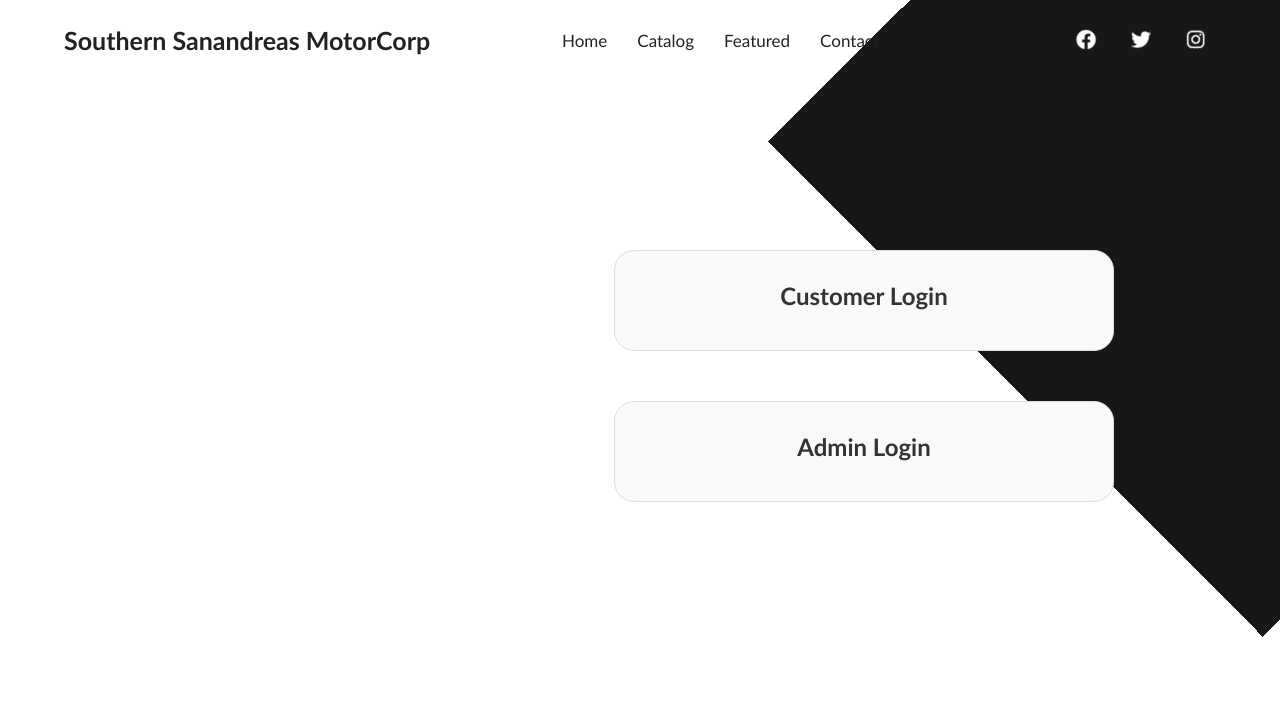
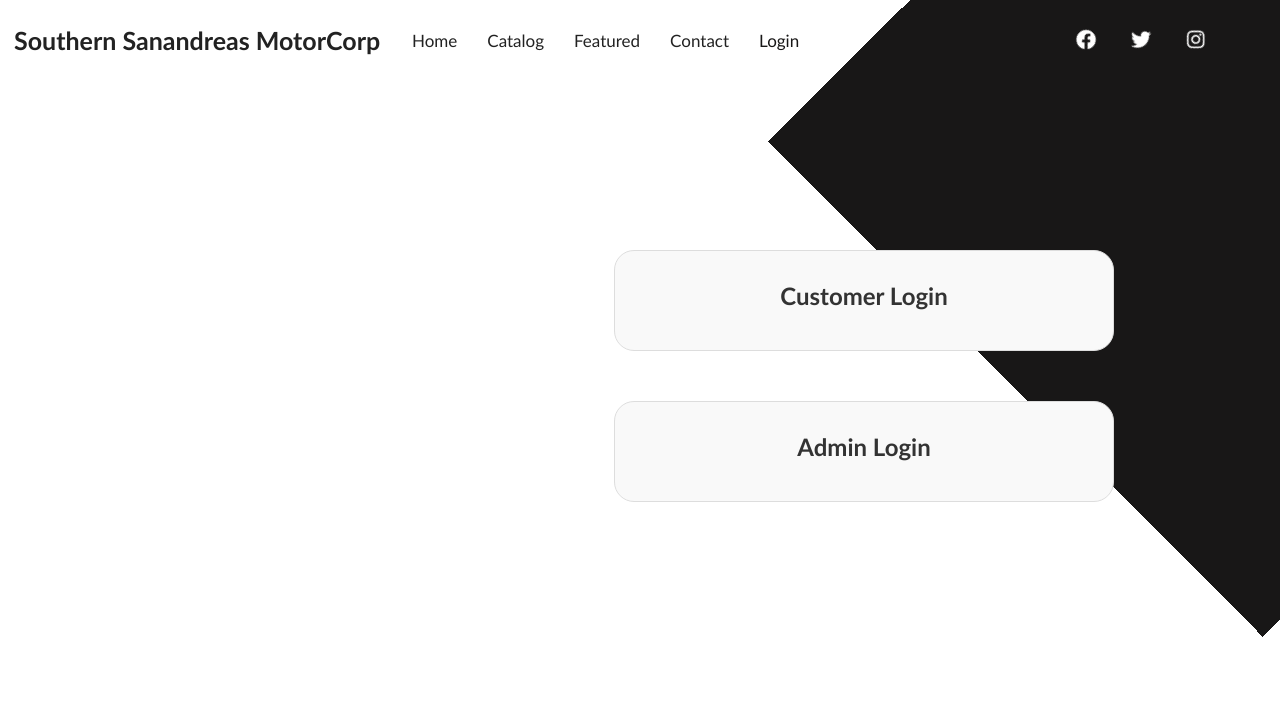
Before and after one commit to Bhavesh-Kapur/Car-Showroom-Management-System, a Django app: page /login in a window 1280 px wide; the page is wider, and only the part inside the window is pictured. Shown: the top 721 px of that part. Run offline with Django 4.2, Linux system fonts and the light colour scheme.

Commit message:
change in some styles

```diff
--- a/cars/static/styles.css
+++ b/cars/static/styles.css
@@ -12,6 +12,11 @@
     --color-dark: #333;
     --color-black: #222;
 }
+
+body {
+    overflow-x: hidden;
+}
+
 .btn{
     display: inline-block;
     width: fit-content;
@@ -42,7 +47,7 @@
 nav{
     width: 100%;
     height: 5rem;
-    position: fixed;
+    position:fixed;
     left: 0;
     top: 0;
     z-index: 100;
@@ -53,6 +58,7 @@ nav{
     display: flex;
     justify-content: space-between;
     align-items: center;
+
 }
 .nav-container ul{
     display: flex;
@@ -65,7 +71,18 @@ nav{
     opacity: 0;
     animation: logoAni 1s ease forwards;
 }
+
+.navspace{
+    margin-left: -250px;
+}
+
+.logoname{
+    margin-left: -50px;
+}
 .nav-link li a{
+    /* margin-left: 50px; */
+    /* margin-right: 50px; */
+    margin: auto;
     color: var(--color-black);
     font-size: 17px;
     transition: .4s ease;
@@ -276,7 +293,8 @@ header{
     padding: 10px;
 } */
 
-/*-------------------------Catalog css-----------------------*/
+
+/* -------------Catalog CSS--------------- */
 .catalog {
     margin-top: 50px;
     padding: 80px 0;
@@ -354,6 +372,8 @@ header{
     transform: scale(1.1);
 } */
 
+
+/* ... (your existing CSS code) ... */
 /* -------------Featured html css------------------ */
 .featured-cars {
     animation: sqbox2Ani forwards 2.5s ease;
```
